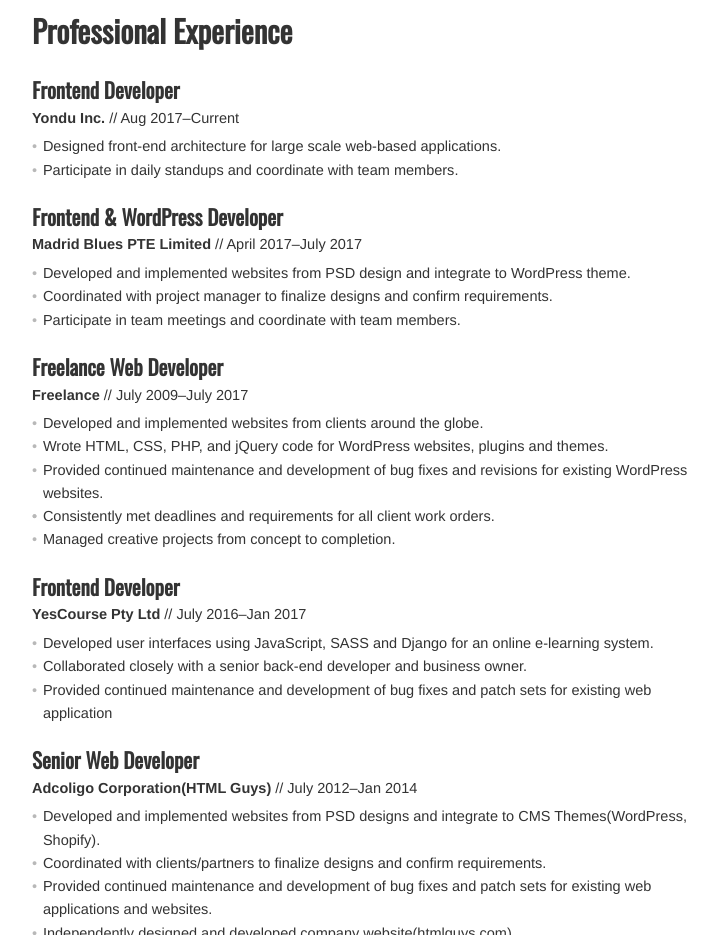
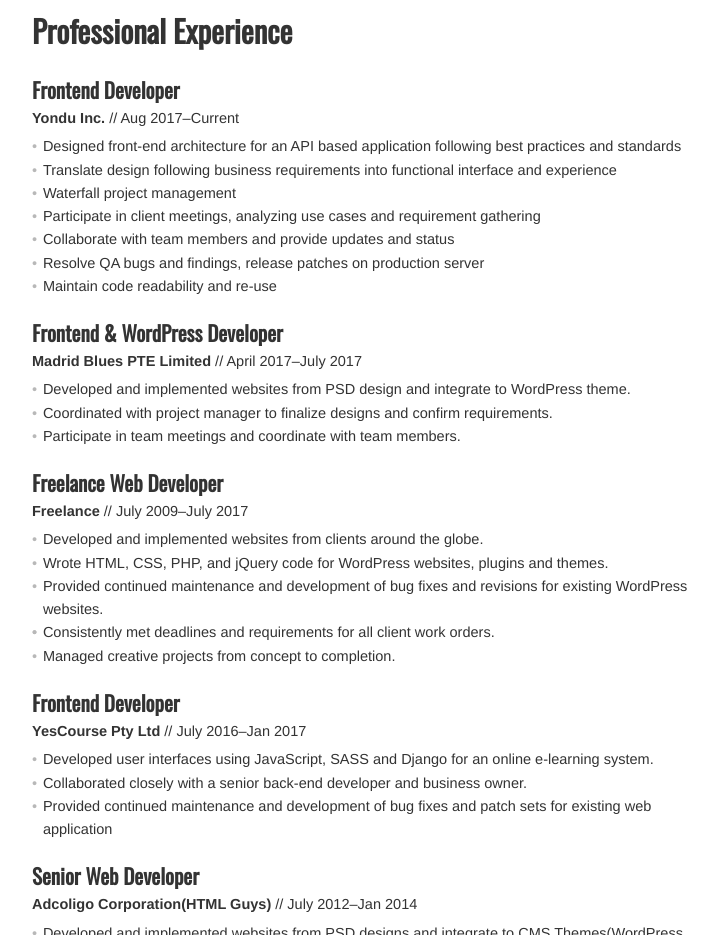
Before and after one commit to louisdalligos/louisdalligos.github.io, a React app: page index.html in a window 1280 px wide. Shown: the part 1000-1935 px from the top of the page, without its empty margins (271-989 px from the left). Built offline with nearby package versions, Linux system fonts and the light colour scheme; a web font is replaced by a local one.

Commit message:
Update job description for yondu experience

```diff
--- a/index.html
+++ b/index.html
@@ -76,8 +76,13 @@
             <h3 class="heading heading-job">Frontend Developer</h3>
             <p class="job-details"><b>Yondu Inc.</b> // Aug 2017&ndash;Current</p>
             <ul class="sm">
-              <li>Designed front-end architecture for large scale web-based applications.</li>
-              <li>Participate in daily standups and coordinate with team members.</li>
+              <li>Designed front-end architecture for an API based application following best practices and standards</li>
+              <li>Translate design following business requirements into functional interface and experience</li>
+              <li>Waterfall project management</li>
+              <li>Participate in client meetings, analyzing use cases and requirement gathering</li>
+              <li>Collaborate with team members and provide updates and status</li>
+              <li>Resolve QA bugs and findings, release patches on production server</li>
+              <li>Maintain code readability and re-use</li>
             </ul>
           </section>
           <section>
```
